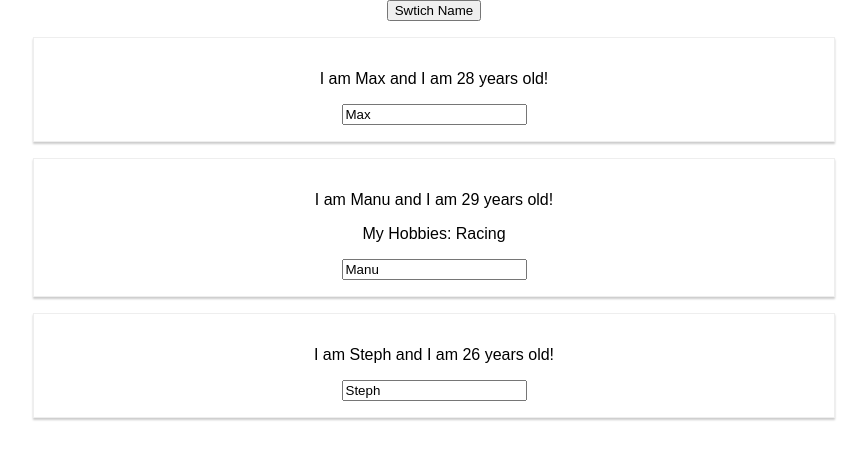
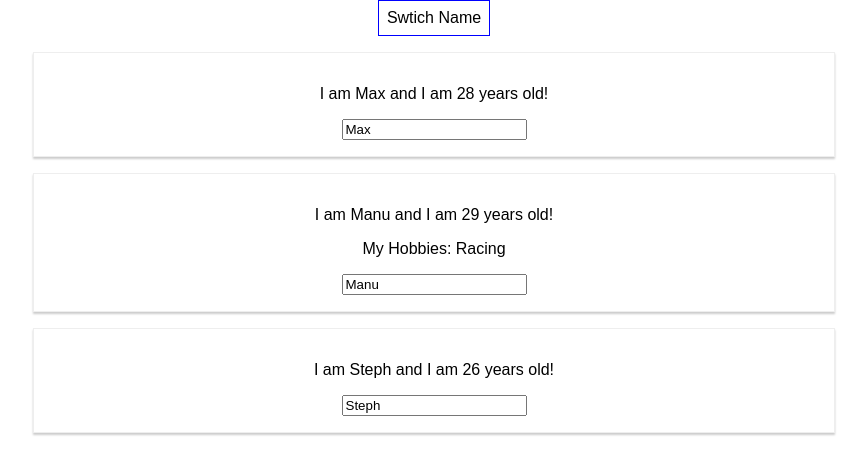
Before and after one commit to kokomyohein2/react-complete-guide, a React (Create React App) app: page / in a window 1280 px wide. Shown: the top 474 px of the page, without its empty margins (206-1073 px from the left). Built offline with nearby package versions, Linux system fonts and the light colour scheme.

Commit message:
049 : Working with Inline Styles

```diff
--- a/src/App.js
+++ b/src/App.js
@@ -32,9 +32,18 @@ class App extends Component {
   };
 
   render() {
+    const style = {
+      backgroundColor: "white",
+      font: "inherit",
+      border: "1px solid blue",
+      padding: "8px",
+      cursor: "pointer"
+    };
     return (
       <div className="App">
-        <button onClick={this.swtichNameHandler.bind(this, "Maximilium")}>
+        <button
+        style={style}
+        onClick={this.swtichNameHandler.bind(this, "Maximilium")}>
           Swtich Name
         </button>
         <Person
```
